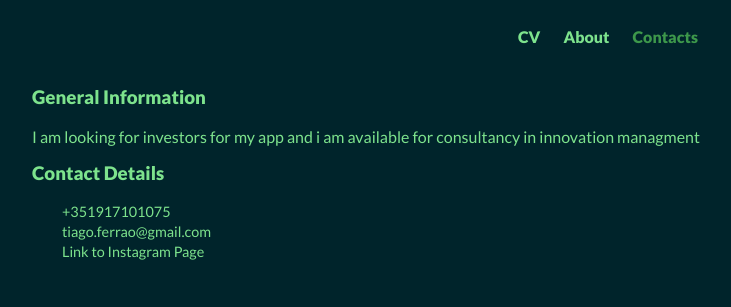
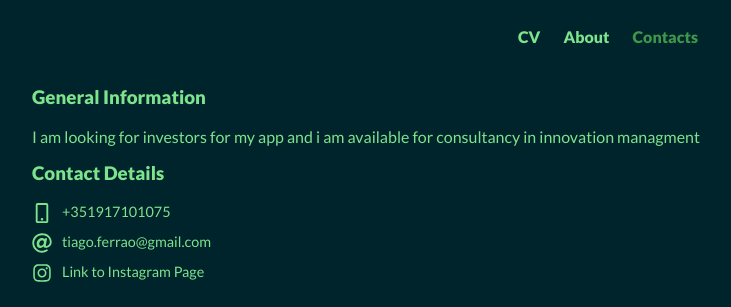
Before and after one commit to TiagoFerrao/homepage, a plain HTML site: page contacts.html in a window 1280 px wide. Shown: the part 74-381 px from the top of the page, without its empty margins (32-763 px from the left). Drawn offline with Linux system fonts and the light colour scheme.

Commit message:
fixed image thing

```diff
--- a/css/main.css
+++ b/css/main.css
@@ -133,7 +133,6 @@ Gallery
   margin: 0;
   padding: 0;
   list-style: none;
-
 }
 
 #gallery li {
@@ -177,12 +176,20 @@ min-height: 20px;
 background-repeat: no-repeat;
 background-size: 20px 20px;
 padding: 0 0 0 30px;
+margin: 0 0 10px;
 }
 
 .contact-info li.phone a {
-  background-image: url('img/mobile.svg');
+  background-image: url('../img/mobile.svg');
 }
 
+.contact-info li.mail a {
+  background-image: url('../img/at.svg');
+}
+
+.contact-info li.instagram a {
+  background-image: url('../img/instagram.svg');
+}
 
 
  /**************
```
Also changed, not shown: contacts.html (+3 -10 lines).
